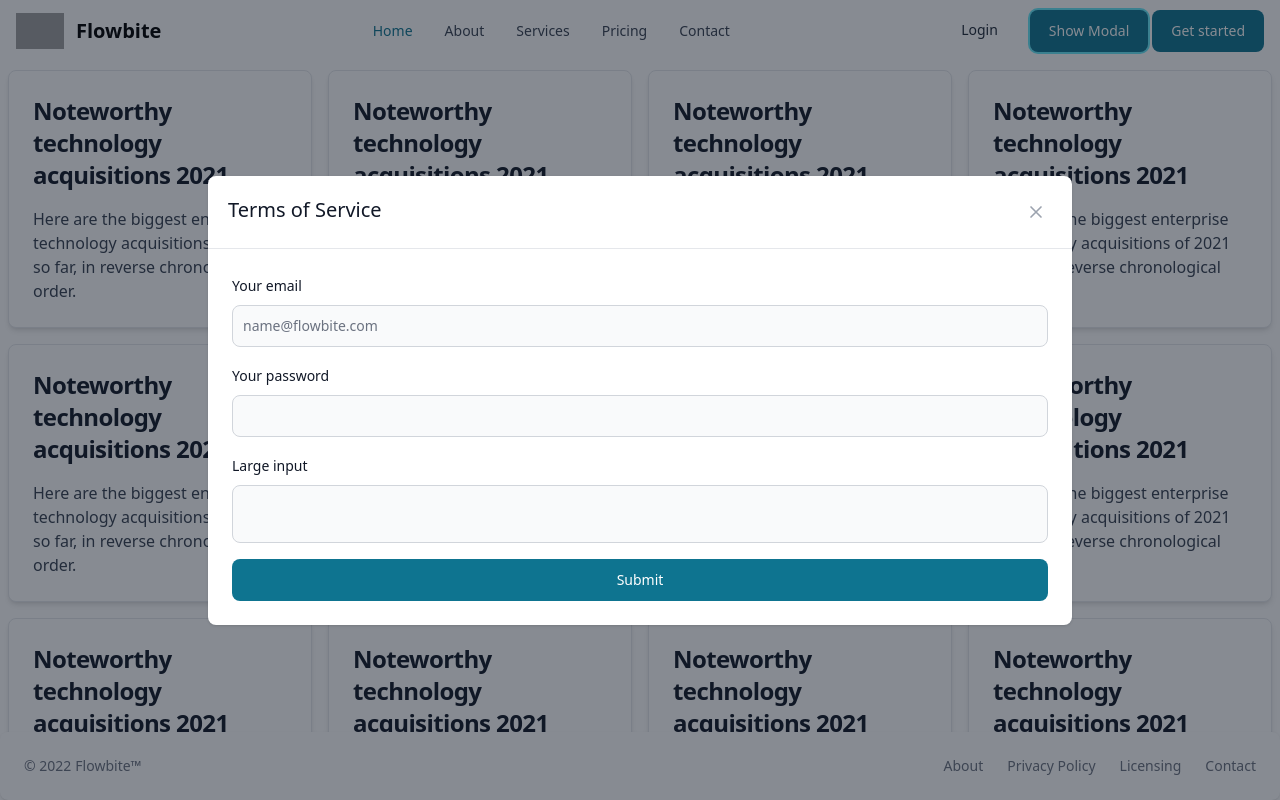
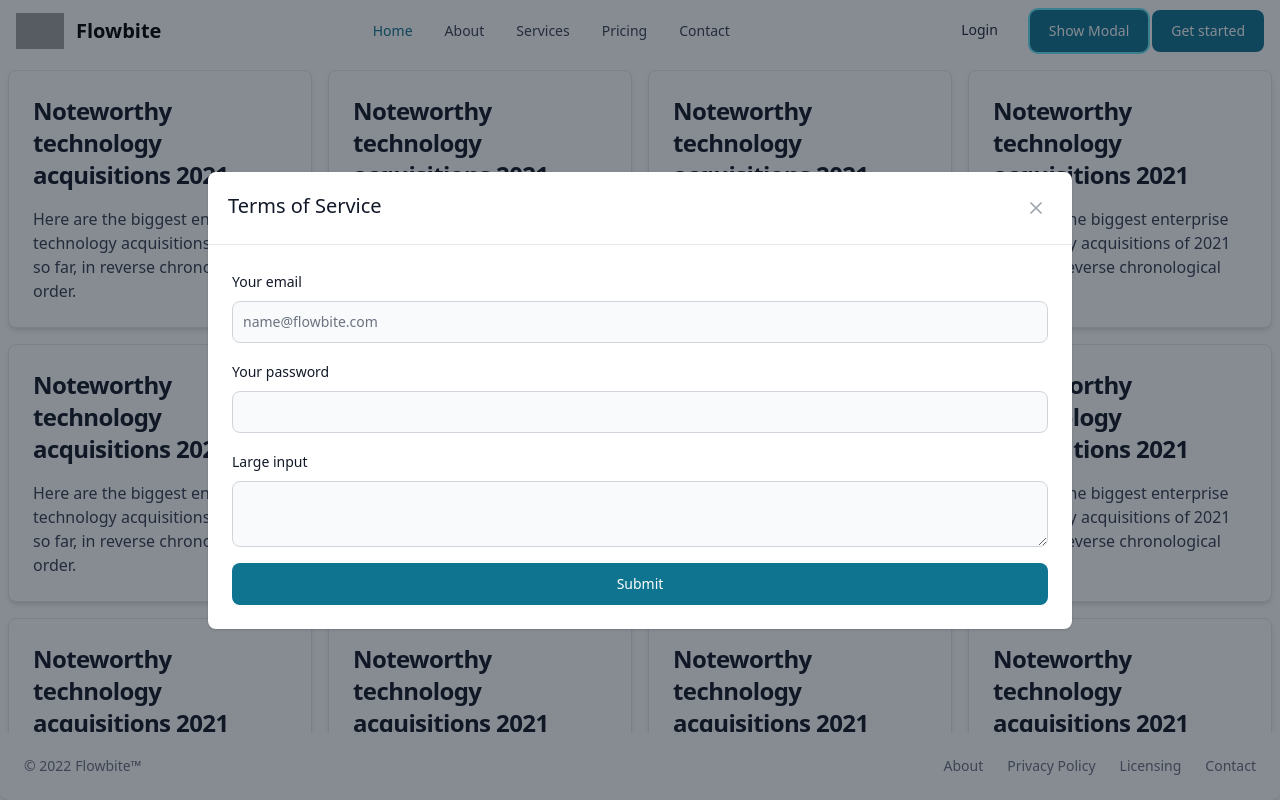
Before and after one commit to jacoyutorius/react-tailwind-flowbite, a React (Create React App) app: page / in a window 1280 px wide. Both pictures are taken after a click on the button "Show Modal". Shown: the top 800 px of the page. Built offline with nearby package versions, Linux system fonts and the light colour scheme; grey boxes are pictures that could not be loaded.

Commit message:
minorchange

```diff
--- a/src/App.tsx
+++ b/src/App.tsx
@@ -1,16 +1,15 @@
 import React, { useState } from 'react';
 import './App.css';
-import { Card, Pagination, TextInput } from "flowbite-react"
+import { Card, Pagination } from "flowbite-react"
 
 import { NavbarComponent } from './components/Navbar';
-// import { CreateFormComponent } from './components/CreateForm';
 import { ModalComponent } from './components/Modal';
 import { FooterComponent } from './components/Footer';
 
 function createCard(index: number) {
   return (
     <div key={index} className="max-w-none p-2">
-      <Card>
+      <Card href=''>
         <h5 className="text-2xl font-bold tracking-tight text-gray-900 dark:text-white">
           Noteworthy technology acquisitions 2021
         </h5>
@@ -34,7 +33,7 @@ function App() {
   const [modalOpen, setModalOpen] = useState(false)
   const toggleModal = () => { setModalOpen(!modalOpen) }
 
-  const [formData, setFormData] = useState(initialFormState)
+  // const [formData, setFormData] = useState(initialFormState)
 
   return (
     <div className="App">
--- a/src/components/CreateForm/CreateFormComponent.tsx
+++ b/src/components/CreateForm/CreateFormComponent.tsx
@@ -1,5 +1,5 @@
 import { useState } from "react"
-import { Label, TextInput, Button } from "flowbite-react"
+import { Label, TextInput, Button, Textarea } from "flowbite-react"
 
 const initialFormState = {
   email: '',
@@ -65,10 +65,8 @@ export const CreateFormComponent = (): JSX.Element => {
               value="Large input"
             />
           </div>
-          <TextInput
+          <Textarea
             id="large"
-            type="text"
-            sizing="lg"
             value={ formData.content }
             onChange={e => setFormData({
               ...formData,
@@ -76,10 +74,6 @@ export const CreateFormComponent = (): JSX.Element => {
             }) }
           />
         </div>
-        {/* <div className="flex items-center gap-2">
-          <Checkbox id="remember" />
-          <Label htmlFor="remember">Remember me</Label>
-        </div> */}
         <Button type="submit" onClick={ saveDataEvent }>
           Submit
         </Button>
```
